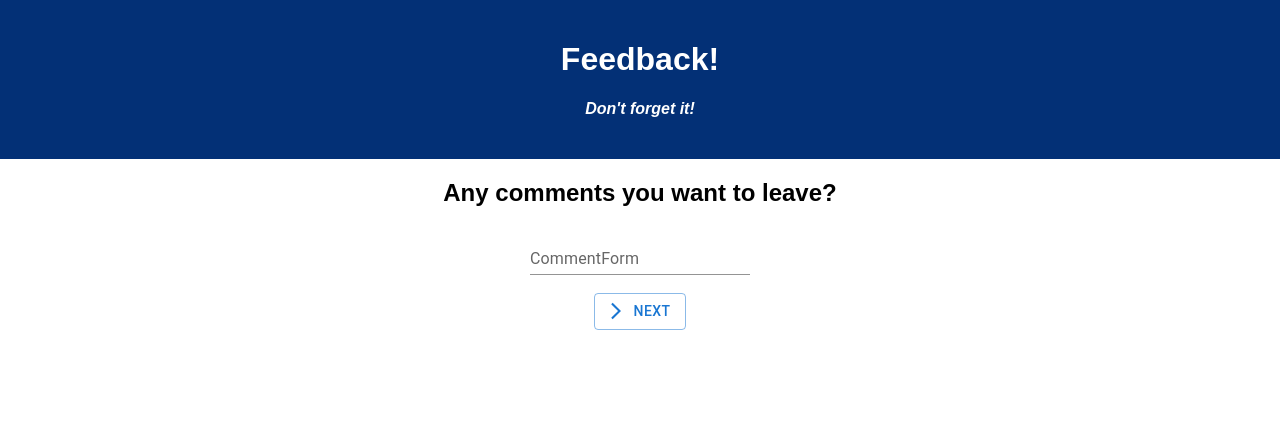
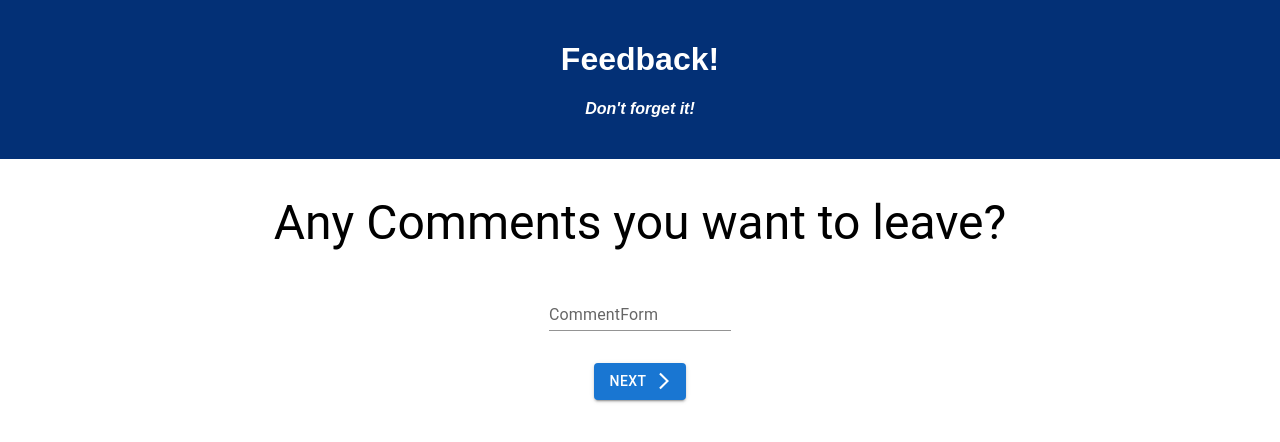
Before and after one commit to Thirteenhelens/Feedback_Loop, a React (Create React App) app: page /#/comment in a window 1280 px wide. Shown: the top 442 px of the page. Built offline with nearby package versions, Linux system fonts and the light colour scheme; no server answers.

Commit message:
Made CommentForm more pretty

```diff
--- a/src/components/CommentForm/CommentForm.jsx
+++ b/src/components/CommentForm/CommentForm.jsx
@@ -4,6 +4,7 @@ import { useHistory } from "react-router";
 import { useDispatch } from "react-redux";
 import TextField from "@mui/material/TextField";
 import ArrowForwardIosTwoToneIcon from "@mui/icons-material/ArrowForwardIosTwoTone";
+import { Grid, Typography } from "@mui/material";
 // Importing everything needed.
 
 function CommentForm() {
@@ -25,30 +26,31 @@ function CommentForm() {
   };
 
   return (
-    <div>
-      <div>
-        <h2>Any comments you want to leave?</h2>
-      </div>
-      <form onSubmit={handleSubmit}>
+    <Grid container>
+      <Grid item xs={12} sx={{ p: 2 }}>
+        <Typography variant="h3">Any Comments you want to leave?</Typography>
+      </Grid>
+      <Grid item xs={12} sx={{ p: 2 }}>
         <TextField
-        //Required is not here because the comment is not always necessary.
+          //Required is not here because the comment is not necessary.
+          multiline
+          maxRows={4}
           value={comment}
           variant="standard"
-          id="standard-basic"
           label="CommentForm"
           onChange={(e) => setComment(e.target.value)}
         />
-        <br />
-        <br />
+      </Grid>
+      <Grid item xs={12} sx={{ p: 2 }}>
         <Button
-          type="submit"
-          variant="outlined"
-          startIcon={<ArrowForwardIosTwoToneIcon />}
+          variant="contained"
+          onClick={handleSubmit}
+          endIcon={<ArrowForwardIosTwoToneIcon />}
         >
           Next
         </Button>
-      </form>
-    </div>
+      </Grid>
+    </Grid>
   );
 }
 
--- a/src/components/SupportForm/SupportForm.jsx
+++ b/src/components/SupportForm/SupportForm.jsx
@@ -8,7 +8,7 @@ import ArrowForwardIosIcon from "@mui/icons-material/ArrowForwardIos";
 function SupportForm() {
   const history = useHistory();
   const dispatch = useDispatch();
-  const [support, setSupport] = React.useState(0);
+  const [support, setSupport] = React.useState(1);
 
   const handleSubmit = (e) => {
     e.preventDefault();
@@ -18,7 +18,7 @@ function SupportForm() {
       payload: support,
     });
 
-    setSupport(0);
+    setSupport(1);
     history.push("/comment");
   };
 
```
